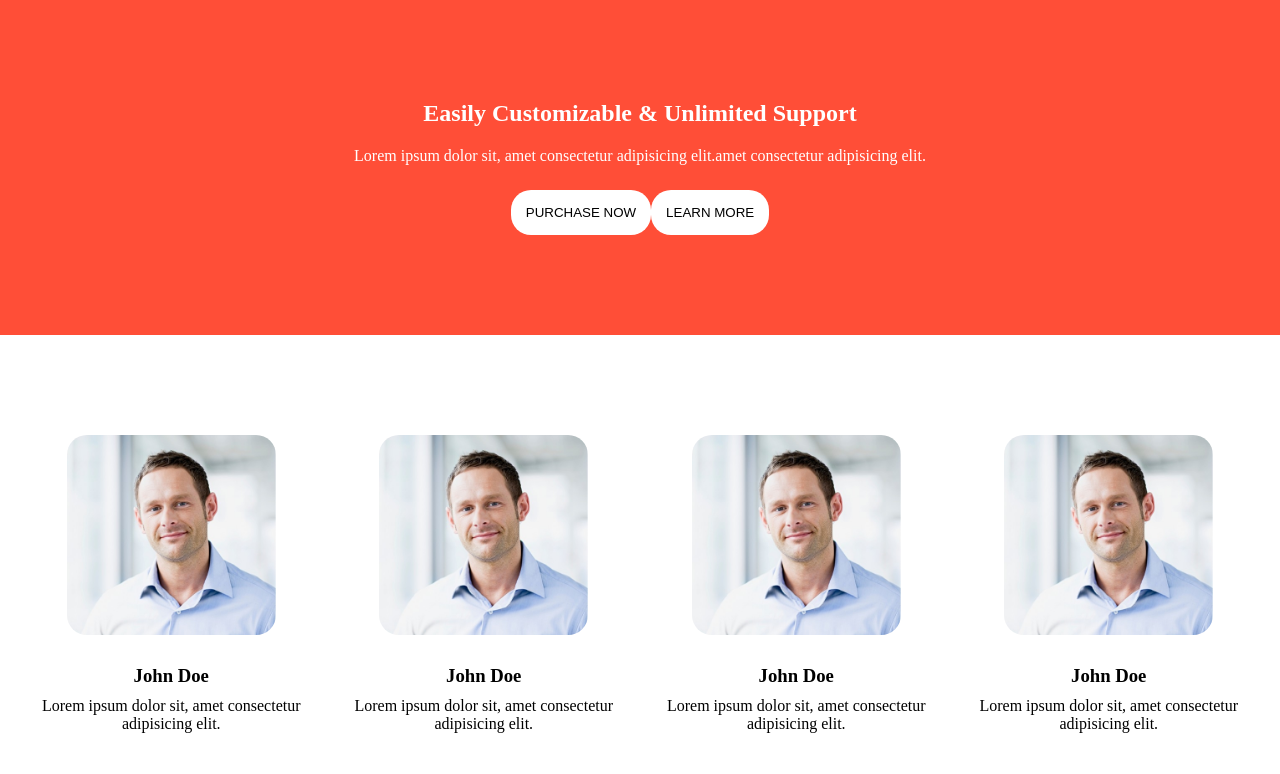
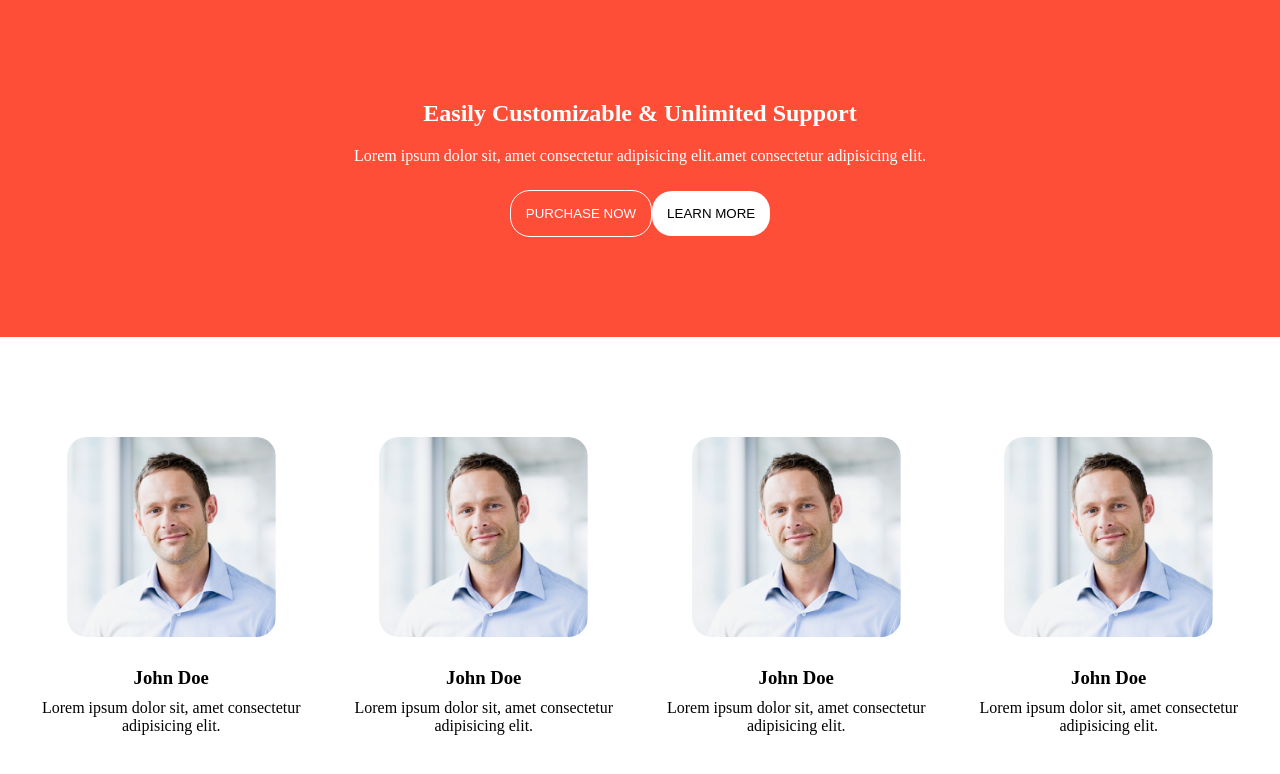
Before and after one commit to rookieanalysts/Parag, a plain HTML site: page testimonial.html in a window 1280 px wide. In both pictures the pointer is over the button "PURCHASE NOW". Drawn offline with Linux system fonts and the light colour scheme.

Commit message:
added button hover effect

```diff
--- a/css/test.css
+++ b/css/test.css
@@ -44,6 +44,12 @@
   text-transform: uppercase;
 }
 
+.d-flex button:hover {
+  background: var(--support-section);
+  color: var(--support-text-color);
+  border: 1px solid white;
+}
+
 .testimonials-section {
   padding: var(--section-padding);
 }
```
